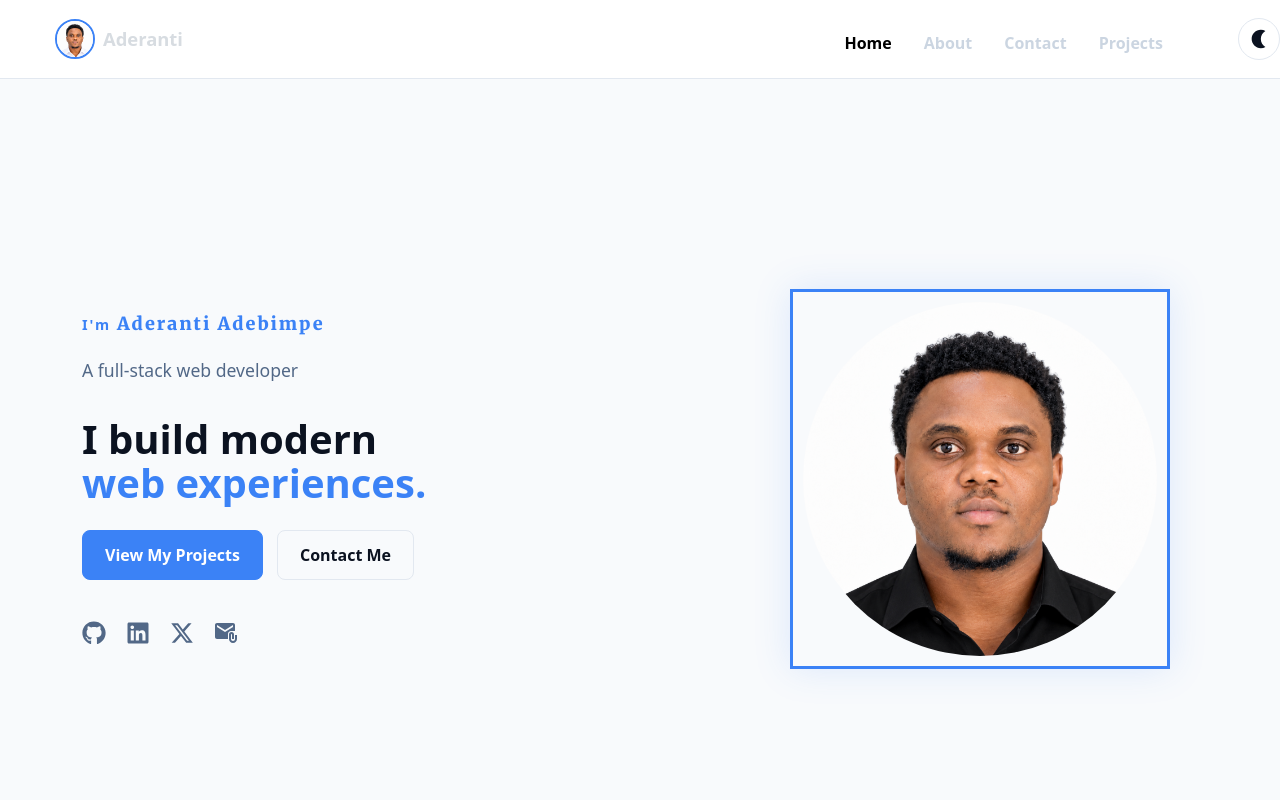
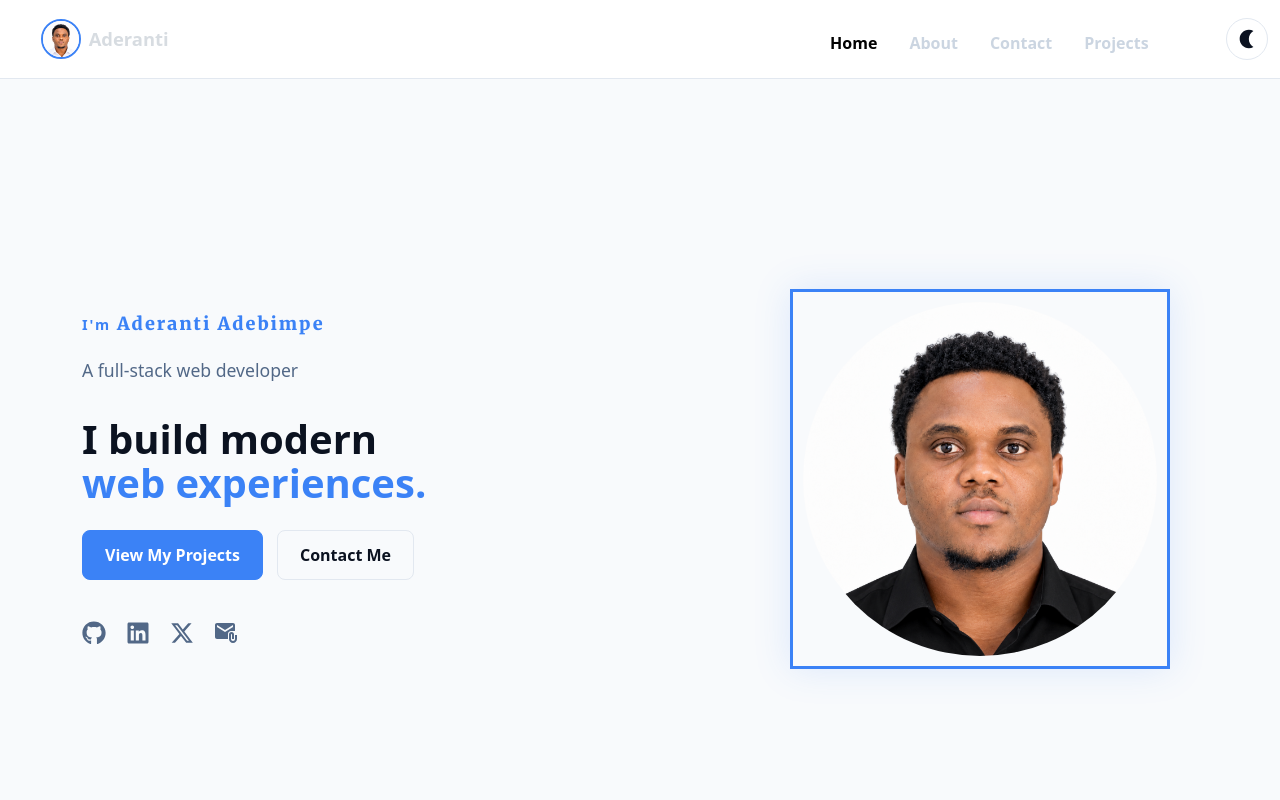
Before and after one commit to kingranti-sys/portfolio, a React app: page / in a window 1280 px wide. Shown: the top 800 px of the page. Built offline with nearby package versions, Linux system fonts and the light colour scheme; the HTML template or start-up script is replaced by a standard one.

Commit message:
fixed theme toggle

```diff
--- a/src/index.css
+++ b/src/index.css
@@ -118,7 +118,8 @@ a {
   justify-content: center;
   width: 42px;
   height: 42px;
-  margin-left: 12px;
+  margin-left: auto;
+  margin-right: 12px;
   border: 1px solid var(--border-color);
   border-radius: 50%;
   background-color: var(--surface-color);
```
